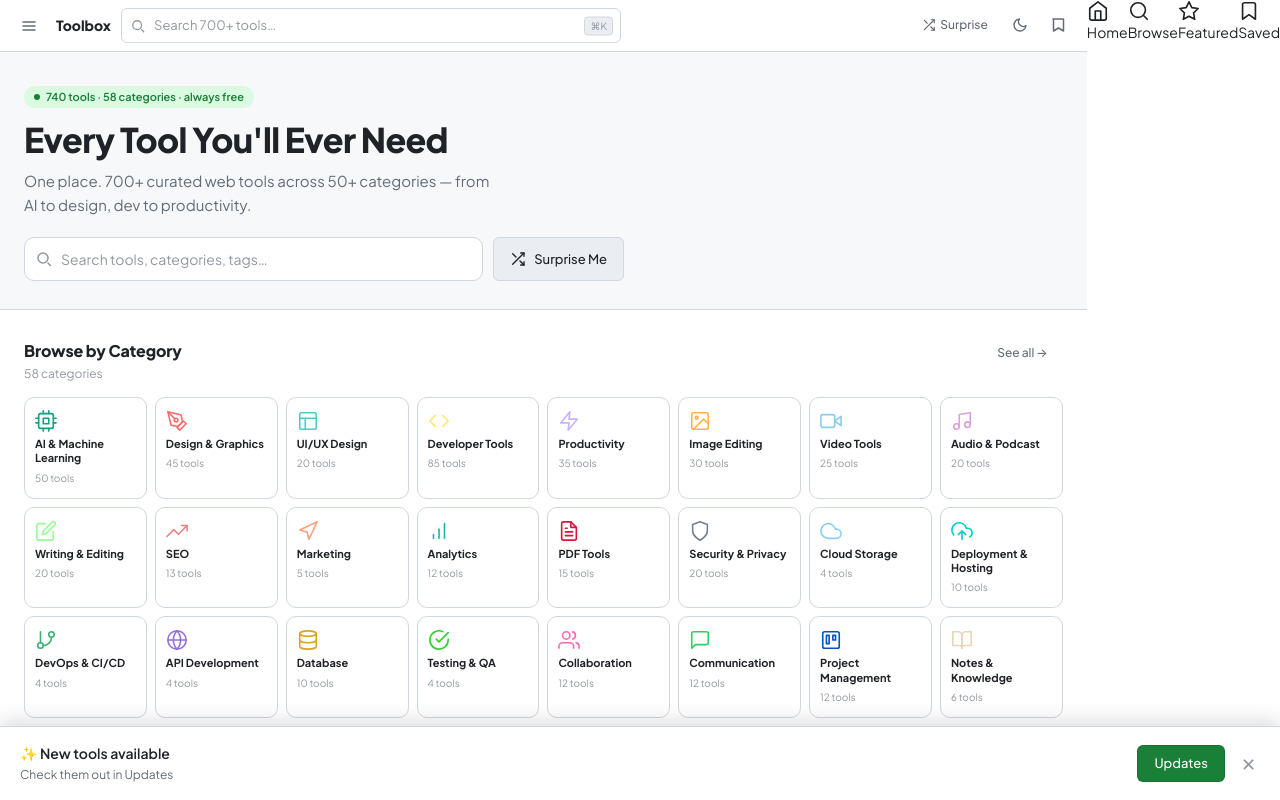
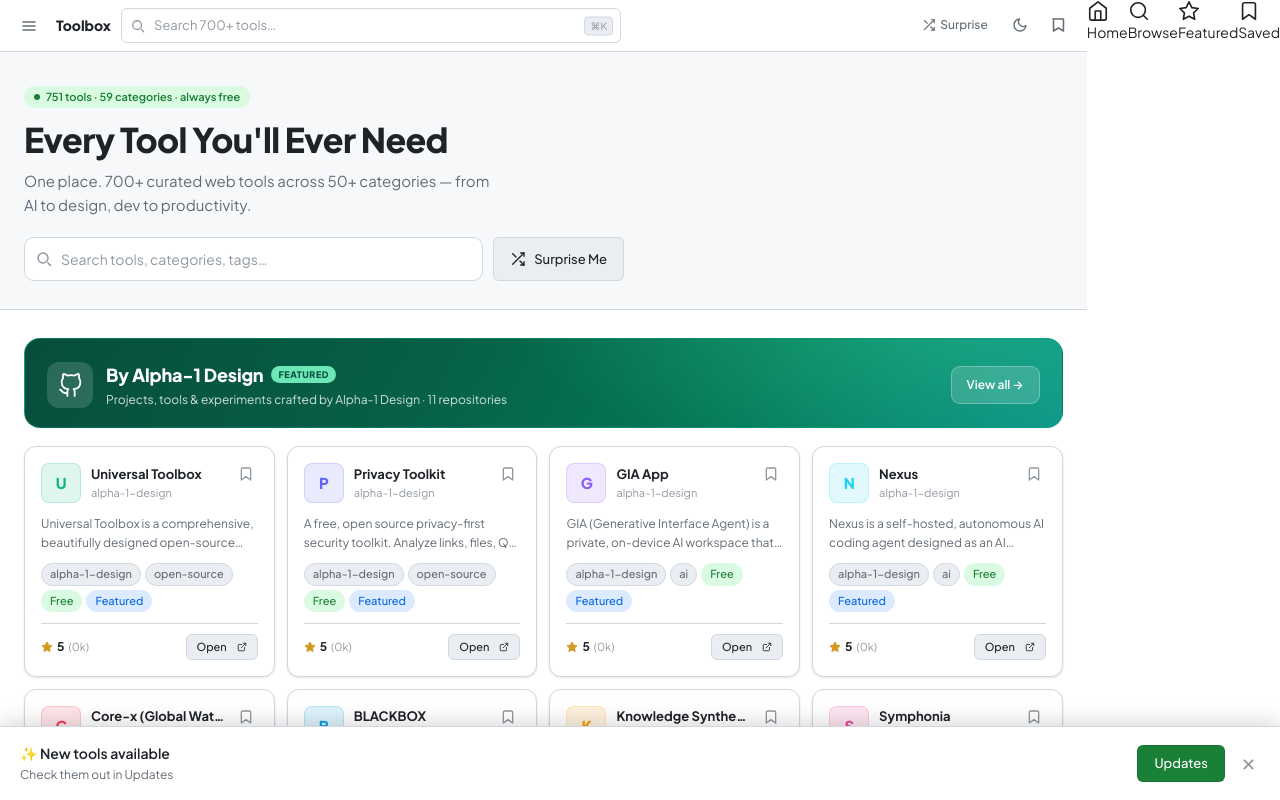
Before and after one commit to alpha-1-design/universal-toolbox, a React (Vite) app in the folder frontend/: page / in a window 1280 px wide. Built offline with nearby package versions, Linux system fonts and the light colour scheme.

Commit message:
feat: add 'By Alpha-1 Design' creator category with GitHub projects showcase

```diff
--- a/frontend/src/components/CategoryIcon.jsx
+++ b/frontend/src/components/CategoryIcon.jsx
@@ -55,6 +55,7 @@ const paths = {
   "mail":         <><path d="M4 4h16c1.1 0 2 .9 2 2v12c0 1.1-.9 2-2 2H4c-1.1 0-2-.9-2-2V6c0-1.1.9-2 2-2z"/><polyline points="22,6 12,13 2,6"/></>,
   "film":         <><rect x="2" y="2" width="20" height="20" rx="2.18"/><line x1="7" y1="2" x2="7" y2="22"/><line x1="17" y1="2" x2="17" y2="22"/><line x1="2" y1="12" x2="22" y2="12"/><line x1="2" y1="7" x2="7" y2="7"/><line x1="2" y1="17" x2="7" y2="17"/><line x1="17" y1="17" x2="22" y2="17"/><line x1="17" y1="7" x2="22" y2="7"/></>,
   "printer":      <><polyline points="6 9 6 2 18 2 18 9"/><path d="M6 18H4a2 2 0 0 1-2-2v-5a2 2 0 0 1 2-2h16a2 2 0 0 1 2 2v5a2 2 0 0 1-2 2h-2"/><rect x="6" y="14" width="12" height="8"/></>,
+  "github":       <><path d="M9 19c-5 1.5-5-2.5-7-3m14 6v-3.87a3.37 3.37 0 0 0-.94-2.61c3.14-.35 6.44-1.54 6.44-7A5.44 5.44 0 0 0 20 4.77 5.07 5.07 0 0 0 19.91 1S18.73.65 16 2.48a13.38 13.38 0 0 0-7 0C6.27.65 5.09 1 5.09 1A5.07 5.07 0 0 0 5 4.77a5.44 5.44 0 0 0-1.5 3.78c0 5.42 3.3 6.61 6.44 7A3.37 3.37 0 0 0 9 18.13V22"/></>,
 };
 
 export default function CategoryIcon({ icon, size = 16, color = "currentColor" }) {
--- a/frontend/src/data/categories.js
+++ b/frontend/src/data/categories.js
@@ -57,4 +57,5 @@ export const categories = [
   { id: "nocode",      name: "No-Code Tools",          icon: "box",         color: "#3B82F6", desc: "Build apps and websites without writing code" },
   { id: "extensions",   name: "Browser Extensions",     icon: "puzzle",     color: "#F59E0B", desc: "Developer and productivity browser extensions" },
   { id: "templates",   name: "Productivity Templates", icon: "clipboard",   color: "#10B981", desc: "Notion, Airtable, and spreadsheet templates" },
+  { id: "alpha-1-design", name: "By Alpha-1 Design",     icon: "github",      color: "#10B981", desc: "Projects, tools, and experiments crafted by Alpha-1 Design", featured: true },
 ];
--- a/frontend/src/data/index.js
+++ b/frontend/src/data/index.js
@@ -6,6 +6,7 @@ import { tools4 } from "./tools4";
 import { tools5 } from "./tools5";
 import { tools6 } from "./tools6";
 import { tools7 } from "./tools7";
+import { tools8 } from "./tools8";
 
-export const tools = [...tools1, ...tools2, ...tools3, ...tools4, ...tools5, ...tools6, ...tools7];
+export const tools = [...tools1, ...tools2, ...tools3, ...tools4, ...tools5, ...tools6, ...tools7, ...tools8];
 export { categories };
--- a/frontend/src/pages/Home.jsx
+++ b/frontend/src/pages/Home.jsx
@@ -117,6 +117,9 @@ export default function Home() {
 
   const featured = useMemo(() => tools.filter(t => t.featured), [tools]);
 
+  const creatorCat = categories.find(c => c.id === "alpha-1-design");
+  const creatorTools = useMemo(() => tools.filter(t => t.category === "alpha-1-design"), [tools]);
+
   const searched = useMemo(() => filterTools(tools, query), [query, tools]);
 
   const fuzzy = useMemo(() => createFuzzySearch(tools), [tools]);
@@ -202,20 +205,62 @@ export default function Home() {
         )}
 
         {!query && <>
+          {/* By Alpha-1 Design — creator showcase */}
+          {creatorCat && (
+            <section style={{ marginBottom: 44 }}>
+              <motion.div
+                initial={{ opacity: 0, y: 12 }}
+                animate={{ opacity: 1, y: 0 }}
+                transition={{ duration: 0.3 }}
+                style={{
+                  position: "relative", borderRadius: 16, padding: "22px 22px 18px", marginBottom: 18, overflow: "hidden",
+                  background: "linear-gradient(120deg,#064e3b,#065f46 38%,#047857 68%,#0d9488)",
+                  border: "1px solid rgba(16,185,129,0.35)",
+                }}
+              >
+                <div style={{ position: "absolute", inset: 0, background: "radial-gradient(620px 220px at 88% -30%, rgba(52,211,153,0.40), transparent 70%)" }} />
+                <div style={{ position: "relative", display: "flex", alignItems: "center", justifyContent: "space-between", gap: 16, flexWrap: "wrap" }}>
+                  <div style={{ display: "flex", alignItems: "center", gap: 13 }}>
+                    <div style={{ width: 46, height: 46, borderRadius: 12, background: "rgba(255,255,255,0.15)", display: "flex", alignItems: "center", justifyContent: "center", color: "#fff", flexShrink: 0 }}>
+                      <CategoryIcon icon="github" size={25} color="#fff" />
+                    </div>
+                    <div>
+                      <div style={{ display: "flex", alignItems: "center", gap: 8 }}>
+                        <h2 style={{ margin: 0, fontSize: 18, fontWeight: 800, color: "#fff", letterSpacing: "-0.01em" }}>By Alpha-1 Design</h2>
+                        <span style={{ fontSize: 9, fontWeight: 800, letterSpacing: "0.06em", textTransform: "uppercase", color: "#064e3b", background: "#6ee7b7", padding: "2px 7px", borderRadius: 20 }}>Featured</span>
+                      </div>
+                      <p style={{ margin: "3px 0 0", fontSize: 12, color: "rgba(255,255,255,0.82)" }}>
+                        Projects, tools & experiments crafted by Alpha-1 Design · {creatorTools.length} repositories
+                      </p>
+                    </div>
+                  </div>
+                  <button
+                    onClick={() => navigate(`/category/${creatorCat.id}`)}
+                    style={{ fontSize: 12, padding: "9px 15px", background: "rgba(255,255,255,0.16)", color: "#fff", border: "1px solid rgba(255,255,255,0.28)", borderRadius: 9, cursor: "pointer", fontFamily: "inherit", fontWeight: 600, flexShrink: 0 }}
+                  >
+                    View all →
+                  </button>
+                </div>
+              </motion.div>
+              <div className="tool-grid">{creatorTools.map(t => <ToolCard key={t.id} tool={t} />)}</div>
+            </section>
+          )}
+
           {/* Category pills */}
           <section style={{ marginBottom: 36 }}>
             <SectionHeader title="Browse by Category" sub={`${categories.length} categories`} action="See all" onAction={() => navigate("/browse")} />
             <div style={{ display: "grid", gridTemplateColumns: "repeat(auto-fill, minmax(120px, 1fr))", gap: 8 }}>
-              {categories.map(cat => {
+              {[...categories].sort((a, b) => (a.id === "alpha-1-design" ? -1 : b.id === "alpha-1-design" ? 1 : 0)).map(cat => {
                 const count = tools.filter(t => t.category === cat.id).length;
                 return (
                   <motion.button
                     key={cat.id}
                     onClick={() => navigate(`/category/${cat.id}`)}
                     style={{
-                      background: "var(--card)", border: "1px solid var(--card-border)", borderRadius: 10,
+                      background: "var(--card)", border: "1px solid " + (cat.id === "alpha-1-design" ? cat.color + "66" : "var(--card-border)"), borderRadius: 10,
                       padding: "12px 10px", cursor: "pointer", textAlign: "left",
                       display: "flex", flexDirection: "column", gap: 5,
+                      ...(cat.id === "alpha-1-design" ? { boxShadow: `0 4px 16px ${cat.color}22` } : {}),
                     }}
                     whileHover={{ y: -2, borderColor: cat.color + "66", boxShadow: `0 4px 12px ${cat.color}15` }}
                     transition={{ duration: 0.15 }}
```
Also changed, not shown: frontend/src/data/tools8.js (added).
